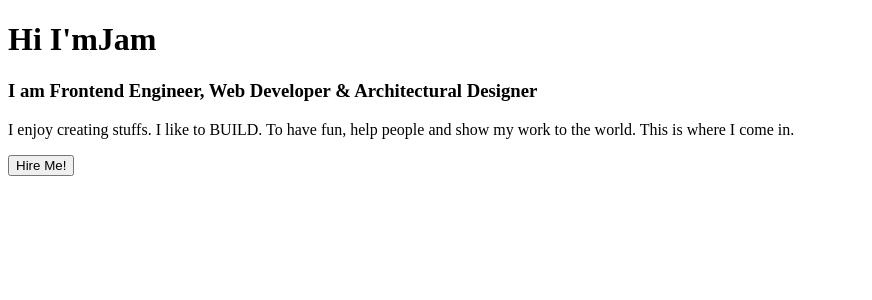
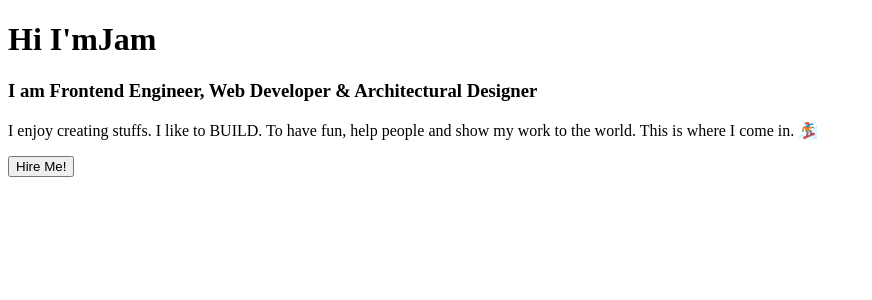
Before and after one commit to johncanero/johncanero-website, a Next.js app: page / in a window 1280 px wide. Shown: the top 300 px of the page, without its empty margins (0-872 px from the left). Built offline with nearby package versions, Linux system fonts and the light colour scheme.

Commit message:
Twitter Icon for Tablet and Desktop

```diff
--- a/sections/Header.tsx
+++ b/sections/Header.tsx
@@ -3,6 +3,7 @@ import Link from "next/link";
 import Image from "next/image";
 import Button from "../components/Button";
 import MenuDropdown from "../components/MenuDropdown";
+import { FaTwitter } from "@react-icons/all-files/fa/FaTwitter";
 import { useTheme } from "next-themes";
 import { useState, useEffect } from "react";
 
@@ -87,13 +88,14 @@ const Header = () => {
             </ul>
           </div>
 
-          <div>
+          <div className="flex">
             <Link
               target="_blank"
               rel="noopener noreferrer"
               href="https://twitter.com/johncaneroo"
-              className="mr-4 font-Poppis font-semibold text-gray-600 hover:text-gray-800"
+              className="flex mt-1 mr-4 font-Poppis font-semibold text-gray-600 hover:text-gray-800"
             >
+              <FaTwitter className="mr-1 mt-1 text-gray-600 hover:text-gray-800 " size={15} />{" "}
               @johncanero
             </Link>
             {renderThemeChanger()}
--- a/sections/Hero.tsx
+++ b/sections/Hero.tsx
@@ -19,7 +19,7 @@ const Hero = () => {
 
       <p className="text-center mb-10 mx-6 md:mb-8 md:mx-0 sm:text-center md:text-left text-gray-600 md:mr-48 lg:mr-96">
         I enjoy creating stuffs. I like to BUILD. To have fun, help people and
-        show my work to the world. This is where I come in.
+        show my work to the world. This is where I come in. 🏂
       </p>
 
       {/* Hire Me Button */}
```
